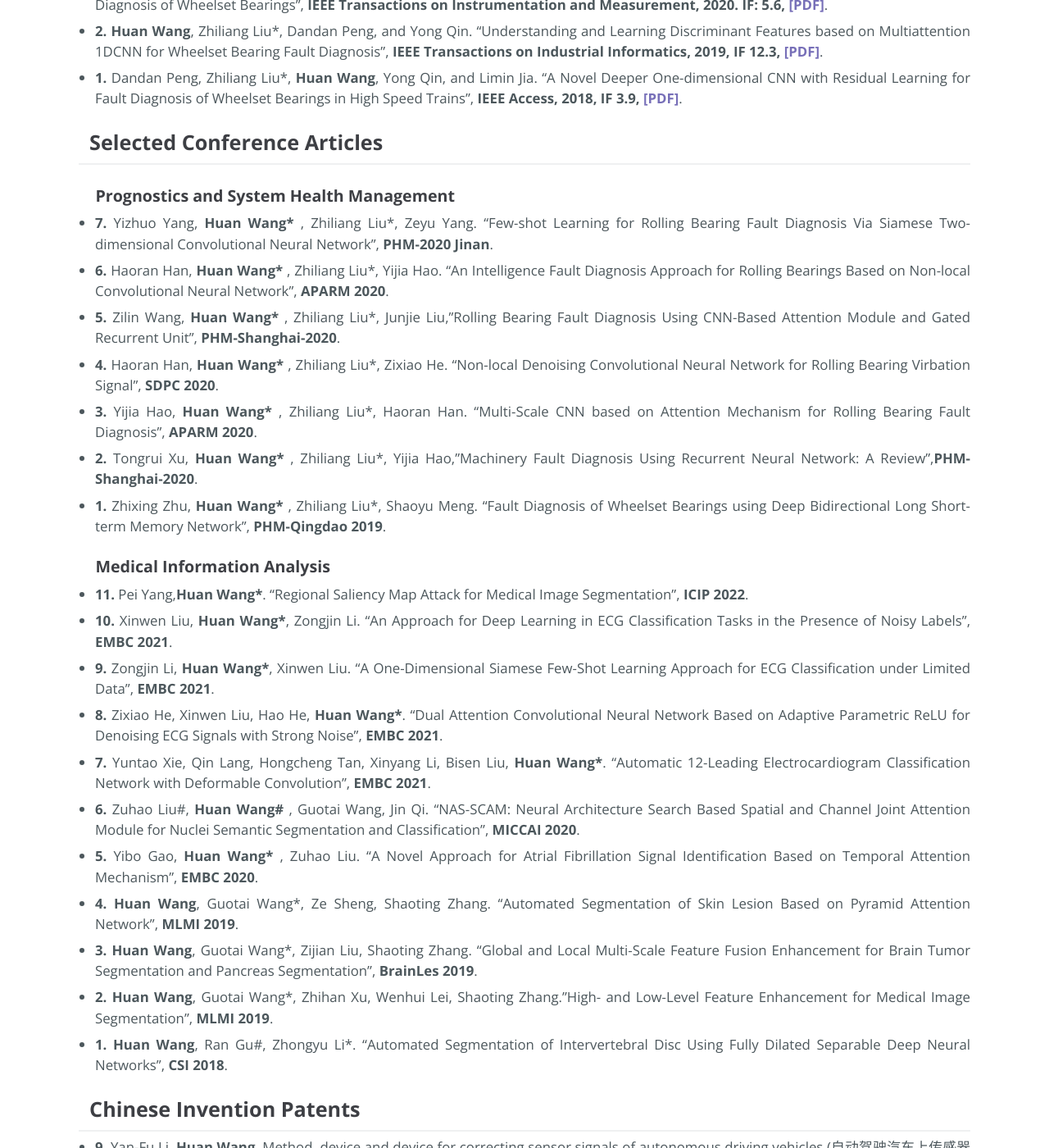
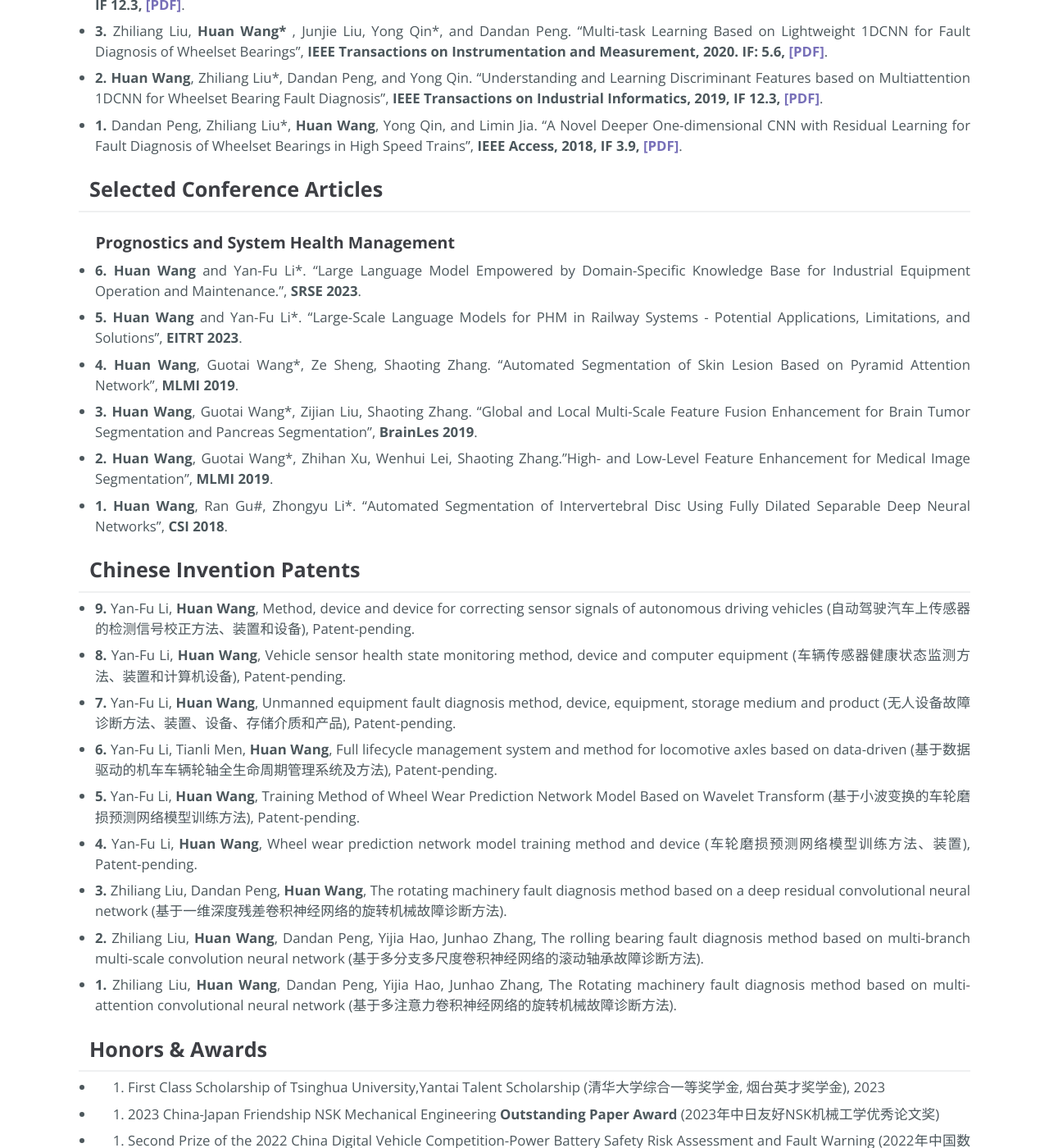
Before and after one commit to WH-HuanWang/WH-HuanWang.github.io, a Jekyll site: the page built from index.md, in a window 1280 px wide and 1400 px high, scrolled down 3428 px. Shown: the whole window at 82% size. Built offline with Jekyll 4.4.1, drawn with Linux system fonts in a browser that asks for light colours; some of the changed text lies outside the part shown.

Commit message:
Update index.md

```diff
--- a/index.md
+++ b/index.md
@@ -55,6 +55,7 @@ B.S. Mechanical design, manufacturing and automation, School of mechanical and e
 #### &nbsp;&nbsp;&nbsp; <b>Remark: # means equal contribution; * means corresponding author.</b>
 
 ### &nbsp;&nbsp;&nbsp; <b>2023-2024</b>
+* <b>30. </b>Shicheng Pei, <b>Huan Wang*</b>, and Te Han."Time-Efficient Neural Architecture Search for Autonomous Underwater Vehicle Fault Diagnosis", <b>IEEE Transactions on Instrumentation and Measurement, 2023, IF 5.6, [[PDF]](https://ieeexplore.ieee.org)</b>.
 * <b>29. Huan Wang</b>, Yan-Fu Li*, and Ying Zhang."Bioinspired Spiking Spatiotemporal Attention Framework for Lithium-ion Batteries State-of-Health Estimation", <b>Renewable and Sustainable Energy Reviews, 2023, IF 15.9, [[PDF]](https://www.sciencedirect.com/journal/renewable-and-sustainable-energy-reviews)</b>.
 * <b>28. </b>Tianyou Bai and <b>Huan Wang*</b>."Convolutional Transformer-Based Multi-View Information Perception Framework for Lithium-ion Battery State-of-Health Estimation", <b>IEEE Transactions on Instrumentation and Measurement, 2023, IF 5.6, [[PDF]](https://ieeexplore.ieee.org/abstract/document/10198842)</b>.
 * <b>27. </b>Yan-Fu Li*, <b>Huan Wang*</b> and Muxia Sun."ChatGPT-Like Large-Scale Foundation Models for Prognostics and Health Management: A Survey and Roadmaps", <b>ArXiv Preprint, 2023, [[PDF]](https://arxiv.org/abs/2305.06472)</b>.
@@ -95,24 +96,8 @@ B.S. Mechanical design, manufacturing and automation, School of mechanical and e
 ## &nbsp; <b>Selected Conference Articles</b>
 * * *
 ### &nbsp;&nbsp;&nbsp; <b>Prognostics and System Health Management</b>
-
-* <b>7. </b>Yizhuo Yang, <b>Huan Wang* </b>, Zhiliang Liu*, Zeyu Yang. "Few-shot Learning for Rolling Bearing Fault Diagnosis Via Siamese Two-dimensional Convolutional Neural Network", <b>PHM-2020 Jinan</b>.
-* <b>6. </b>Haoran Han, <b>Huan Wang* </b>, Zhiliang Liu*, Yijia Hao. "An Intelligence Fault Diagnosis Approach for Rolling Bearings Based on Non-local Convolutional Neural Network", <b>APARM 2020</b>.
-* <b>5. </b>Zilin Wang, <b>Huan Wang* </b>, Zhiliang Liu*, Junjie Liu,"Rolling Bearing Fault Diagnosis Using CNN-Based Attention Module and Gated Recurrent Unit", <b>PHM-Shanghai-2020</b>.
-* <b>4. </b>Haoran Han, <b>Huan Wang* </b>, Zhiliang Liu*, Zixiao He. "Non-local Denoising Convolutional Neural Network for Rolling Bearing Virbation Signal", <b>SDPC 2020</b>.
-* <b>3. </b>Yijia Hao, <b>Huan Wang* </b>, Zhiliang Liu*, Haoran Han. "Multi-Scale CNN based on Attention Mechanism for Rolling Bearing Fault Diagnosis", <b>APARM 2020</b>.
-* <b>2. </b>Tongrui Xu, <b>Huan Wang* </b>, Zhiliang Liu*, Yijia Hao,"Machinery Fault Diagnosis Using Recurrent Neural Network: A Review",<b>PHM-Shanghai-2020</b>.
-* <b>1. </b>Zhixing Zhu, <b>Huan Wang* </b>, Zhiliang Liu*, Shaoyu Meng. "Fault Diagnosis of Wheelset Bearings using Deep Bidirectional Long Short-term Memory Network", <b>PHM-Qingdao 2019</b>.
-
-### &nbsp;&nbsp;&nbsp; <b>Medical Information Analysis</b>
-
-* <b>11. </b>Pei Yang,<b>Huan Wang*</b>. "Regional Saliency Map Attack for Medical Image Segmentation", <b>ICIP 2022</b>.
-* <b>10. </b>Xinwen Liu, <b>Huan Wang*</b>, Zongjin Li. "An Approach for Deep Learning in ECG Classification Tasks in the Presence of Noisy Labels", <b>EMBC 2021</b>.
-* <b>9. </b>Zongjin Li, <b>Huan Wang*</b>, Xinwen Liu. "A One-Dimensional Siamese Few-Shot Learning Approach for ECG Classification under Limited Data", <b>EMBC 2021</b>.
-* <b>8. </b>Zixiao He, Xinwen Liu, Hao He, <b>Huan Wang*</b>. "Dual Attention Convolutional Neural Network Based on Adaptive Parametric ReLU for Denoising ECG Signals with Strong Noise", <b>EMBC 2021</b>.
-* <b>7. </b>Yuntao Xie, Qin Lang, Hongcheng Tan, Xinyang Li, Bisen Liu, <b>Huan Wang*</b>. "Automatic 12-Leading Electrocardiogram Classification Network with Deformable Convolution", <b>EMBC 2021</b>.
-* <b>6. </b>Zuhao Liu#, <b>Huan Wang# </b>, Guotai Wang, Jin Qi. "NAS-SCAM: Neural Architecture Search Based Spatial and Channel Joint Attention Module for Nuclei Semantic Segmentation and Classification", <b>MICCAI 2020</b>.
-* <b>5. </b>Yibo Gao, <b>Huan Wang* </b>, Zuhao Liu. "A Novel Approach for Atrial Fibrillation Signal Identification Based on Temporal Attention Mechanism", <b>EMBC 2020</b>.
+* <b>6. Huan Wang</b> and Yan-Fu Li*. "Large Language Model Empowered by Domain-Specific Knowledge Base for Industrial Equipment Operation and Maintenance.", <b>SRSE 2023</b>.
+* <b>5. Huan Wang</b> and Yan-Fu Li*. "Large-Scale Language Models for PHM in Railway Systems - Potential Applications, Limitations, and Solutions", <b>EITRT 2023</b>.
 * <b>4. Huan Wang</b>, Guotai Wang*, Ze Sheng, Shaoting Zhang. "Automated Segmentation of Skin Lesion Based on Pyramid Attention Network", <b>MLMI 2019</b>.
 * <b>3. Huan Wang</b>, Guotai Wang*, Zijian Liu, Shaoting Zhang. "Global and Local Multi-Scale Feature Fusion Enhancement for Brain Tumor Segmentation and Pancreas Segmentation", <b>BrainLes 2019</b>.
 * <b>2. Huan Wang</b>, Guotai Wang*, Zhihan Xu, Wenhui Lei, Shaoting Zhang."High- and Low-Level Feature Enhancement for Medical Image Segmentation", <b>MLMI 2019</b>.
@@ -132,19 +117,21 @@ B.S. Mechanical design, manufacturing and automation, School of mechanical and e
 
 ## &nbsp; <b>Honors & Awards</b>
 * * *
-* Second Prize of the 2022 China Digital Vehicle Competition-Power Battery Safety Risk Assessment and Fault Warning (2022年中国数字汽车大赛二等奖-动力电池安全风险评估与故障预警)
-* Third Prize of 2022 Guangdong-Hong Kong-Macau International Algorithm Competition-Surface Defect Detection of Industrial Products (粤港澳大湾区国际算法算例大赛三等奖-工业品表面缺陷检测)
-* Outstanding Paper Award of China Industrial Engineering Doctoral Forum (2022年全国工业工程博士生论坛优秀论文奖)
-* First Class Scholarship of Tsinghua University (清华大学综合一等奖学金), 2022
-* Best Applied Paper Award of the Quality and Reliability Annual Conference of Tsinghua University (2022年清华大学质量与可靠性研究院年会最佳应用论文奖)
-* 2021 QSR Data Challenge Award Finalists of “In-Situ Quality Process Monitoring in Additive Manufacturing”, Third place
-* Excellent university graduate of sichuan province (四川省优秀大学毕业生), 2020
-* National Scholarship for Postgraduates (硕士研究生国家奖学金), 2020
-* First Prize of Academic Scholarship, University of Electronic Science and Technology of China, 2020
-* Second Prize of Academic Scholarship, University of Electronic Science and Technology of China, 2019
-* Second Prize of Academic Scholarship, University of Electronic Science and Technology of China, 2018
-* 2nd Runner up in the automatic structure segmentation for radiotherapy planing challenge 2019
-* Third Prize of Bladder MRI Image Segmentation Challenge - 3rd International Symposium on Image Computing and Digital Medicine (ISICDM) 2019
+* 15. First Class Scholarship of Tsinghua University,Yantai Talent Scholarship (清华大学综合一等奖学金, 烟台英才奖学金), 2023
+* 14. 2023 China-Japan Friendship NSK Mechanical Engineering <b> Outstanding Paper Award</b> (2023年中日友好NSK机械工学优秀论文奖)
+* 13. Second Prize of the 2022 China Digital Vehicle Competition-Power Battery Safety Risk Assessment and Fault Warning (2022年中国数字汽车大赛二等奖-动力电池安全风险评估与故障预警)
+* 12. Third Prize of 2022 Guangdong-Hong Kong-Macau International Algorithm Competition-Surface Defect Detection of Industrial Products (粤港澳大湾区国际算法算例大赛优胜奖-工业品表面缺陷检测)
+* 11. <b> Outstanding Paper Award </b> of China Industrial Engineering Doctoral Forum (2022年全国工业工程博士生论坛优秀论文奖)
+* 10. First Class Scholarship of Tsinghua University,Samsung Scholarship (清华大学综合一等奖学金, 三星奖学金), 2022
+* 9. <b>Best Applied Paper </b> Award of the Quality and Reliability Annual Conference of Tsinghua University (2022年清华大学质量与可靠性研究院年会最佳应用论文奖)
+* 8. 2021 QSR Data Challenge Award Finalists of “In-Situ Quality Process Monitoring in Additive Manufacturing”, Third place
+* 7. Excellent university graduate of sichuan province (四川省优秀大学毕业生), 2020
+* 6. National Scholarship for Postgraduates (硕士研究生国家奖学金), 2020
+* 5. First Prize of Academic Scholarship, University of Electronic Science and Technology of China, 2020
+* 4. Second Prize of Academic Scholarship, University of Electronic Science and Technology of China, 2019
+* 3. Second Prize of Academic Scholarship, University of Electronic Science and Technology of China, 2018
+* 2. 2nd Runner up in the automatic structure segmentation for radiotherapy planing challenge 2019
+* 1. Third Prize of Bladder MRI Image Segmentation Challenge - 3rd International Symposium on Image Computing and Digital Medicine (ISICDM) 2019
 
 ## &nbsp; <b>Professional Services</b>
 * * *
@@ -161,6 +148,7 @@ B.S. Mechanical design, manufacturing and automation, School of mechanical and e
 * ISA Transactions
 * Neurocomputing
 * Measurement
+* ......
 
 * * *
 ### &nbsp;&nbsp;&nbsp; <b>Other Services</b>
```
Also changed, not shown: other parts of index.md (+1 -1 lines).
